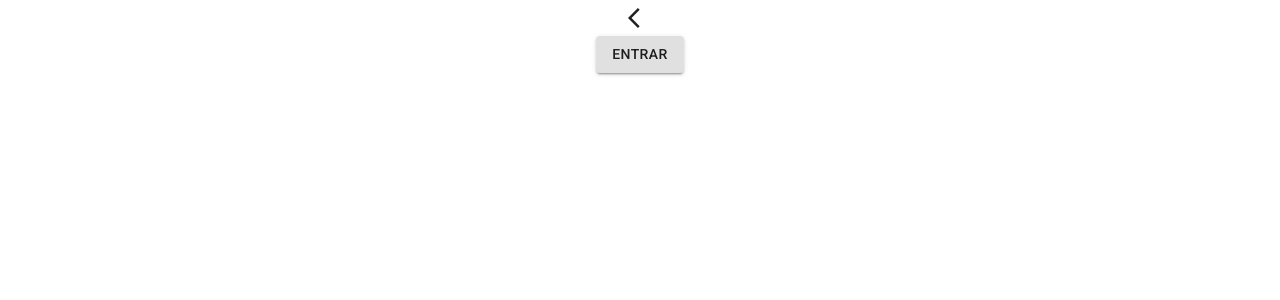
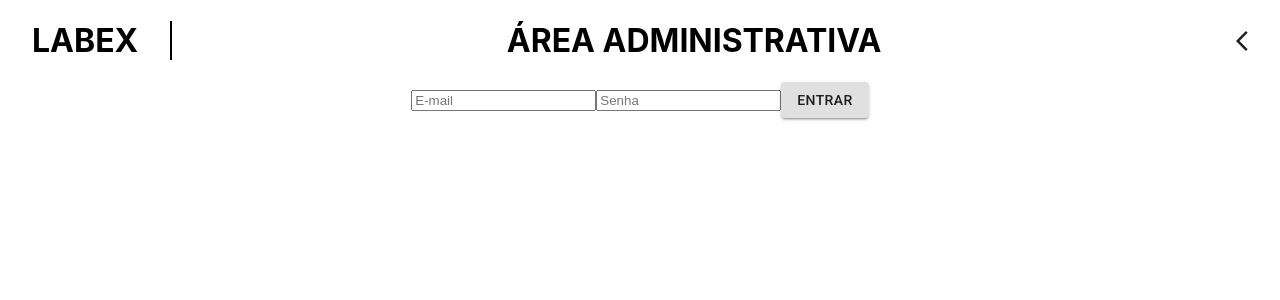
Before and after one commit to future4code/David-Mello, a React (Create React App) app in the folder quinzena-9/projeto/labex/: page /login in a window 1280 px wide. Shown: the top 300 px of the page. Built offline with nearby package versions, Linux system fonts and the light colour scheme.

Commit message:
Criado formulário de login e autenticação da parte privada do site

```diff
--- a/quinzena-9/projeto/labex/src/Components/RouteButton.js
+++ b/quinzena-9/projeto/labex/src/Components/RouteButton.js
@@ -54,13 +54,13 @@ export default function RouteButton(props) {
         return () => {
 
         }
-    }, [])
+    }, [props.type])
 
 
     return (
         <div>
             <ThemeProvider theme={customTheme}>
-                { type === "goBack" ? <Button variant='default' onClick={goBack}><ArrowBackIos/></Button> :
+                { type === "goBack" ? <Button onClick={goBack}><ArrowBackIos/></Button> :
                 <Button variant="contained" className={color} onClick={onClickButton}>{props.name}</Button> }
             </ThemeProvider>
         </div>
--- /dev/null
+++ b/quinzena-9/projeto/labex/src/CustomHooks/useForm.js
@@ -0,0 +1,12 @@
+import {useState} from 'react'
+
+export default function useForm(initialState) {
+    const [form, setForm] = useState(initialState);
+
+   const onChange = (value, name) => {
+        setForm({...form, [name]: value});
+    };
+
+
+    return {form, onChange};
+}
--- /dev/null
+++ b/quinzena-9/projeto/labex/src/CustomHooks/useProtectedPage.js
@@ -0,0 +1,13 @@
+import {useEffect} from 'react'
+import {useHistory} from 'react-router-dom'
+
+export default function useProtectedPage() {
+    const history = useHistory()
+    useEffect(() => {
+        const token = localStorage.getItem('token');
+
+        if (!token) {
+            history.push('/login')
+        }
+    }, [history])
+}
--- a/quinzena-9/projeto/labex/src/Pages/AdminPage.js
+++ b/quinzena-9/projeto/labex/src/Pages/AdminPage.js
@@ -1,7 +1,9 @@
 import React from 'react'
 import RouteButton from '../Components/RouteButton'
+import useProtectedPage from '../CustomHooks/useProtectedPage'
 
 export default function AdminPage() {
+    useProtectedPage();
     return (
         <div>
             <RouteButton type="goBack"/>
--- a/quinzena-9/projeto/labex/src/Pages/ApplicationsPage.js
+++ b/quinzena-9/projeto/labex/src/Pages/ApplicationsPage.js
@@ -1,7 +1,9 @@
 import React from 'react'
 import RouteButton from '../Components/RouteButton'
+import useProtectedPage from '../CustomHooks/useProtectedPage'
 
 export default function ApplicationsPage() {
+    useProtectedPage();
     return (
         <div>
             <RouteButton type="goBack"/>
--- a/quinzena-9/projeto/labex/src/Pages/LoginPage.js
+++ b/quinzena-9/projeto/labex/src/Pages/LoginPage.js
@@ -1,23 +1,83 @@
 import { makeStyles } from '@material-ui/core'
-import React from 'react'
+import React, {useEffect} from 'react'
+import axios from 'axios'
 import RouteButton from '../Components/RouteButton'
+import {Button} from '@material-ui/core'
+import useForm from '../CustomHooks/useForm'
+import { useHistory } from 'react-router'
 
 const useStyles = makeStyles({
-
+    header: {
+        display: 'flex',
+        alignItems: 'center',
+        justifyContent:'space-between',
+    },
+    headerLabexH1: {
+        marginLeft: '1em',
+        paddingRight:'1em',
+        borderRight: '2px solid black',
+    }
 })
 
 export default function LoginPage() {
+    const {form, onChange} = useForm({'email':'', 'password': ''});
+    const classes = useStyles();
+    const history = useHistory();
+    const BASEURL = 'https://us-central1-labenu-apis.cloudfunctions.net/labeX/davidMelloTang/'
 
-    const classes = useStyles();
+
+    const login = async () => {
+        try {
+           const response = await axios.post(`${BASEURL}login`, form)
+           localStorage.setItem("token", response.data.token);
+           history.push("/admin");
+        } catch(error) {
+           console.log(error.data)
+        }
+    }
+
+    const handleInputChange = (event) => {
+        const {value, name} = event.target
+        onChange(value, name)
+
+    }
+
+    const onSubmitForm = (event) => {
+        event.preventDefault();
+        login();
+
+    }
 
     return (
         <div>
-            <header>
-
-            <RouteButton type="goBack"/>
+            <header className={classes.header}>
+                <h1 className={classes.headerLabexH1}>LABEX</h1>
+                <h1 className={classes.headerAdminH1}>ÁREA ADMINISTRATIVA</h1>
+                <RouteButton type="goBack"/>
             </header>
-
-            <RouteButton name="Entrar" route='/admin'/>
+            <form onSubmit={onSubmitForm}>
+                <input
+                    placeholder={'E-mail'}
+                    value={form.email}
+                    name={'email'}
+                    onChange={handleInputChange}
+                    type={'email'}
+                    required
+                    />
+                <input
+                    placeholder={'Senha'}
+                    value={form.password}
+                    name={'password'}
+                    onChange={handleInputChange}
+                    type={'password'}
+                    required
+                    />
+                <Button
+                type='submit'
+                variant="contained">
+                    Entrar
+                </Button>
+            </form>
         </div>
     )
 }
--- a/quinzena-9/projeto/labex/src/Pages/NewTripPage.js
+++ b/quinzena-9/projeto/labex/src/Pages/NewTripPage.js
@@ -1,7 +1,9 @@
 import React from 'react'
 import RouteButton from '../Components/RouteButton'
+import useProtectedPage from '../CustomHooks/useProtectedPage'
 
 export default function NewTripPage() {
+    useProtectedPage();
     return (
         <div>
             <RouteButton type="goBack"/>
--- a/quinzena-9/projeto/labex/src/Pages/RemoveTripPage.js
+++ b/quinzena-9/projeto/labex/src/Pages/RemoveTripPage.js
@@ -1,7 +1,9 @@
 import React from 'react'
 import RouteButton from '../Components/RouteButton'
+import useProtectedPage from '../CustomHooks/useProtectedPage'
 
 export default function RemoveTripPage() {
+    useProtectedPage();
     return (
         <div>
             <RouteButton type="goBack"/>
```
